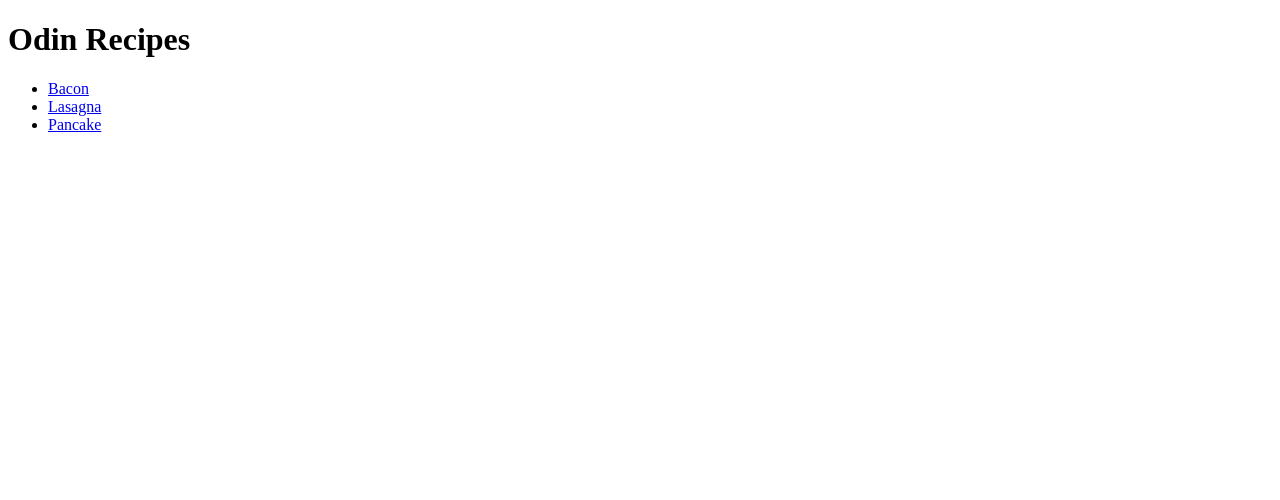
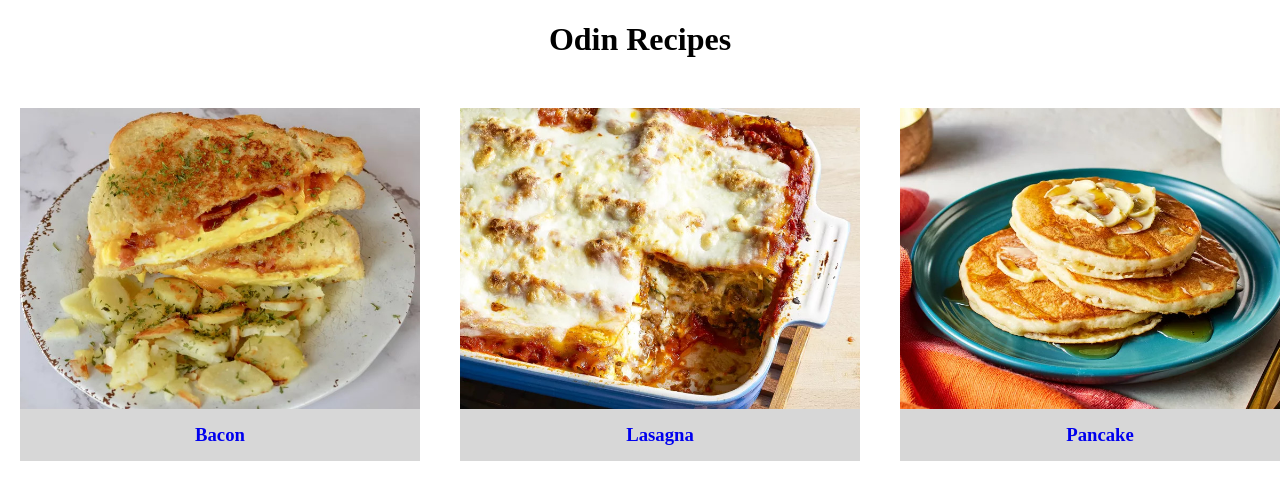
Before and after one commit to warrenabayon/TOP-odin-recipes, a plain HTML site: page index.html in a window 1280 px wide. Drawn offline with Linux system fonts and the light colour scheme.

Commit message:
updated recipes pages layout

```diff
--- a/css/style.css
+++ b/css/style.css
@@ -41,3 +41,8 @@ h1 {
 .recipe-item {
   text-align: center;
 }
+
+.container {
+  max-width: 800px;
+  margin: 0 auto;
+}
--- a/index.html
+++ b/index.html
@@ -3,16 +3,29 @@
 <head>
   <meta charset="UTF-8">
   <meta name="viewport" content="width=device-width, initial-scale=1.0">
+  <link rel="stylesheet" href="css/style.css">
   <title>Project: Recipes</title>
 </head>
 <body>
 
   <h1>Odin Recipes</h1>
 
-  <ul>
-    <li><a href="recipes/bacon.html">Bacon</a></li>
-    <li><a href="recipes/lasagna.html">Lasagna</a></li>
-    <li><a href="recipes/pancake.html">Pancake</a></li>
+  <ul id="recipes">
+    <li>
+      <a href="recipes/bacon.html"  class="recipe-item">
+      <img src="recipes/images/bacon-egg.jpg" alt="">
+      <h3>Bacon</h3>
+    </a></li>
+    <li>
+      <a href="recipes/lasagna.html" class="recipe-item">
+      <img src="recipes/images/lasagna.jpg" alt="">
+      <h3>Lasagna</h3>
+    </a></li>
+    <li>
+      <a href="recipes/pancake.html" class="recipe-item">
+      <img src="recipes/images/pancake.jpg" alt="">
+      <h3>Pancake</h3>
+    </a></li>
   </ul>
 
 </body>
```
Also changed, not shown: recipes/bacon.html (+3 -3 lines), recipes/lasagna.html (+3 -3 lines), recipes/pancake.html (+3 -3 lines).
